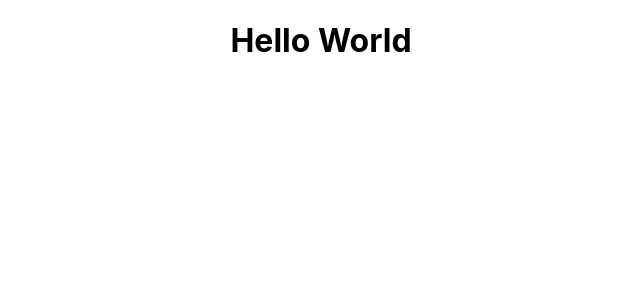
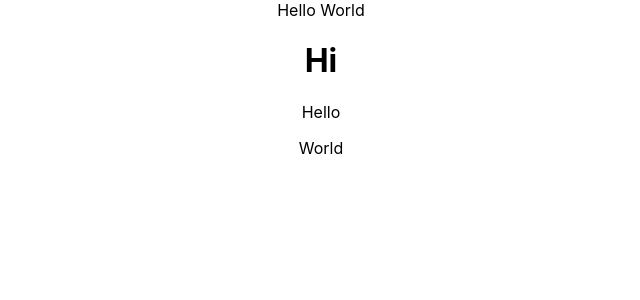
Before and after one commit to Faizanulghani/react-testing, a React (Create React App) app: page / in a window 1280 px wide. Shown: the top 300 px of the page, without its empty margins (319-959 px from the left). Built offline with nearby package versions, Linux system fonts and the light colour scheme.

Commit message:
Querying Within Elements

```diff
--- a/src/App.js
+++ b/src/App.js
@@ -3,7 +3,10 @@ import "./App.css";
 function App() {
   return (
     <div className="App">
-      <h1 id="testId">Hello World</h1>
+      Hello World
+      <h1>Hi</h1>
+      <p>Hello</p>
+      <span>World</span>
     </div>
   );
 }
```
Also changed, not shown: 1 other file (tests, documents, lock files or other folders).
